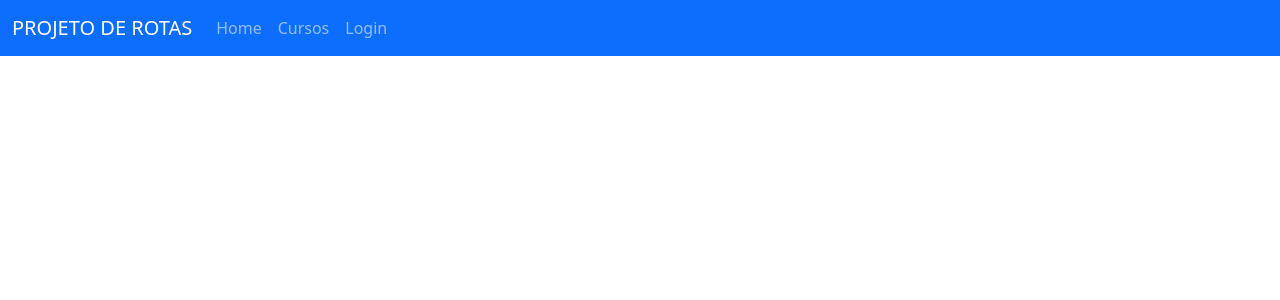
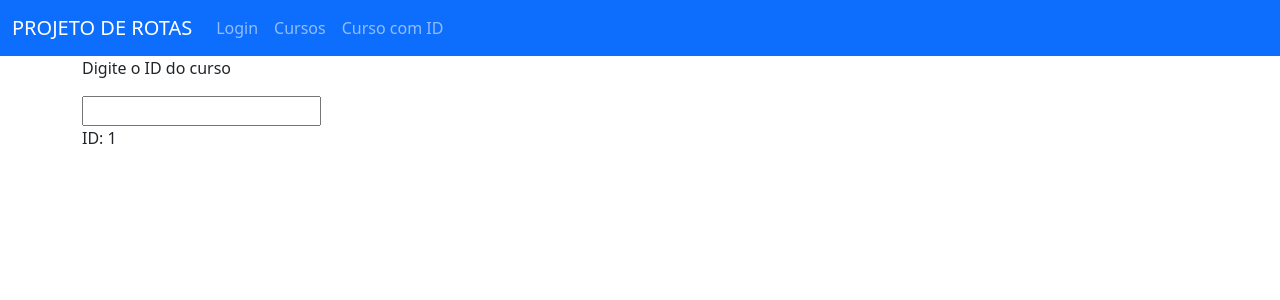
Before and after one commit to guilhermecarvalho9/7-rotas, an Angular app: page /curso/1 in a window 1280 px wide. Before the commit this address led to /. Shown: the top 300 px of the page. Built offline with nearby package versions, Linux system fonts and the light colour scheme.

Commit message:
Retirada do materialize, criação do componente curso detalhe com id

```diff
--- a/angular.json
+++ b/angular.json
@@ -35,13 +35,11 @@
             ],
             "styles": [
               "node_modules/bootstrap/dist/css/bootstrap.min.css",
-              "node_modules/materialize-css/dist/js/materialize.js",
               "src/styles.scss"
             ],
             "scripts": [
               "node_modules/jquery/dist/jquery.min.js",
-              "node_modules/bootstrap/dist/js/bootstrap.min.js",
-              "../node_modules/materialize-css/dist/js/materialize.js"
+              "node_modules/bootstrap/dist/js/bootstrap.min.js"
             ]
           },
           "configurations": {
--- a/src/app/app-routing.module.ts
+++ b/src/app/app-routing.module.ts
@@ -1,14 +1,16 @@
 import { NgModule } from '@angular/core';
 import { RouterModule, Routes } from '@angular/router';
 
+import { CursoDetalheComponent } from './curso-detalhe/curso-detalhe.component';
 import { CursosComponent } from './cursos/cursos.component';
 import { HomeComponent } from './home/home.component';
 import { LoginComponent } from './login/login.component';
 
 const routes: Routes = [
-  { path: 'home', component: HomeComponent },
+  { path: '', component: HomeComponent },
   { path: 'login', component: LoginComponent },
   { path: 'cursos', component: CursosComponent },
+  { path: 'curso/:id', component: CursoDetalheComponent },
 
 ];
 
--- a/src/app/app.component.html
+++ b/src/app/app.component.html
@@ -1,18 +1,20 @@
 <nav class="navbar navbar-dark navbar-expand-lg bg-primary">
     <div class="container-fluid">
-      <a class="navbar-brand">PROJETO DE ROTAS</a>
+      <a class="navbar-brand" [routerLink]="['']" >PROJETO DE ROTAS</a>
       <button class="navbar-toggler" type="button" data-bs-toggle="collapse" data-bs-target="#navbarNavAltMarkup" aria-controls="navbarNavAltMarkup" aria-expanded="false" aria-label="Toggle navigation">
         <span class="navbar-toggler-icon"></span>
       </button>
       <div class="collapse navbar-collapse" id="navbarNavAltMarkup">
         <div class="navbar-nav">
-          <a class="nav-link" [routerLink]="['/home']" routerLinkActive="active">Home</a>
+          <a class="nav-link" [routerLink]="['/login']" routerLinkActive="active">Login</a>
           <a class="nav-link" [routerLink]="['/cursos']" routerLinkActive="active">Cursos</a>
-          <a class="nav-link" [routerLink]="['/login']" routerLinkActive="active">Login</a>
+          <a class="nav-link" [routerLink]="['curso', idCurso.value]" routerLinkActive="active">Curso com ID</a>
         </div>
       </div>
     </div>
   </nav>
 <div class="container">
+    <p>Digite o ID do curso</p>
+    <input type="text" #idCurso>
     <router-outlet></router-outlet>
 </div>
--- a/src/app/app.module.ts
+++ b/src/app/app.module.ts
@@ -6,13 +6,15 @@ import { AppComponent } from './app.component';
 import { HomeComponent } from './home/home.component';
 import { LoginComponent } from './login/login.component';
 import { CursosComponent } from './cursos/cursos.component';
+import { CursoDetalheComponent } from './curso-detalhe/curso-detalhe.component';
 
 @NgModule({
   declarations: [
     AppComponent,
     HomeComponent,
     LoginComponent,
-    CursosComponent
+    CursosComponent,
+    CursoDetalheComponent
   ],
   imports: [
     BrowserModule,
--- /dev/null
+++ b/src/app/curso-detalhe/curso-detalhe.component.html
@@ -0,0 +1 @@
+<p>ID: {{ id }}</p>
--- /dev/null
+++ b/src/app/curso-detalhe/curso-detalhe.component.ts
@@ -0,0 +1,20 @@
+import { Component, OnInit } from '@angular/core';
+import { ActivatedRoute } from '@angular/router';
+
+@Component({
+  selector: 'app-curso-detalhe',
+  templateUrl: './curso-detalhe.component.html',
+  styleUrls: ['./curso-detalhe.component.scss']
+})
+export class CursoDetalheComponent implements OnInit {
+  id: string = '';
+
+  constructor(private route: ActivatedRoute) {
+    this.id = this.route.snapshot.params['id'];
+   }
+
+  ngOnInit(): void {
+
+  }
+
+}
--- a/src/index.html
+++ b/src/index.html
@@ -6,15 +6,10 @@
   <base href="/">
   <meta name="viewport" content="width=device-width, initial-scale=1">
   <link rel="icon" type="image/x-icon" href="favicon.ico">
-   <!--Import Google Icon Font-->
-   <link href="https://fonts.googleapis.com/icon?family=Material+Icons" rel="stylesheet">
-   <!--Import materialize.css-->
-   <link type="text/css" rel="stylesheet" href="css/materialize.min.css"  media="screen,projection"/>
    <link href="https://cdn.jsdelivr.net/npm/bootstrap@5.2.0-beta1/dist/css/bootstrap.min.css" rel="stylesheet" integrity="sha384-0evHe/X+R7YkIZDRvuzKMRqM+OrBnVFBL6DOitfPri4tjfHxaWutUpFmBp4vmVor" crossorigin="anonymous">
 </head>
 <body>
   <app-root></app-root>
-  <script type="text/javascript" src="js/materialize.min.js"></script>
   <script src="https://cdn.jsdelivr.net/npm/bootstrap@5.2.0-beta1/dist/js/bootstrap.bundle.min.js" integrity="sha384-pprn3073KE6tl6bjs2QrFaJGz5/SUsLqktiwsUTF55Jfv3qYSDhgCecCxMW52nD2" crossorigin="anonymous"></script>
   </body>
 </body>
```
Also changed, not shown: src/app/curso-detalhe/curso-detalhe.component.scss (added), 1 other file (tests, documents, lock files or other folders).
